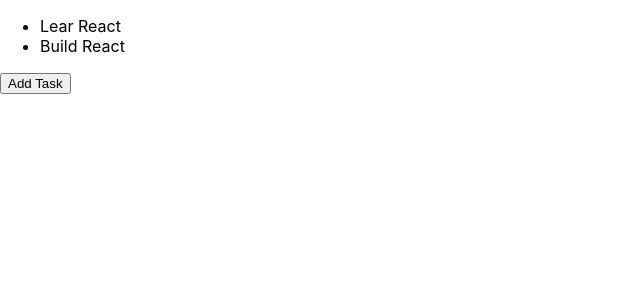
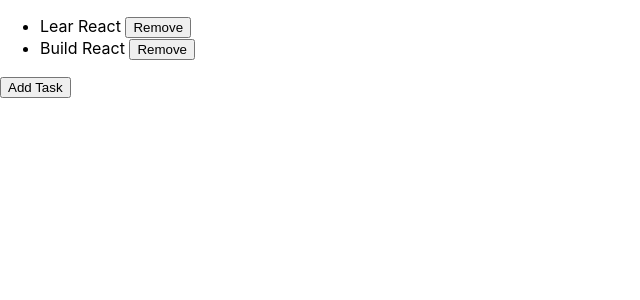
Before and after one commit to anirban-srmu/aimit, a React (Create React App) app in the folder list/: page / in a window 1280 px wide. Shown: the top 300 px of the page, without its empty margins (0-640 px from the left). Built offline with nearby package versions, Linux system fonts and the light colour scheme.

Commit message:
remove button is added in the taskmanager in list app

```diff
--- a/list/src/TaskManager.js
+++ b/list/src/TaskManager.js
@@ -6,11 +6,16 @@
     function addTask(){
         setTask([...tasks,'New Task']);
     }
+    function removeTask(indexToRemove){
+        setTask(tasks.filter((_,index)=> index !== indexToRemove));
+    }
     return(
         <div>
             <ul>
                 {tasks.map((task,index)=>(
-                    <li key = {index}>{task}</li>
+                    <li key = {index}>
+                        {task} <button onClick={()=>removeTask(index)}>Remove</button>
+                        </li>
                 ))}
             </ul>
             <button onClick={addTask}>Add Task</button>
```
